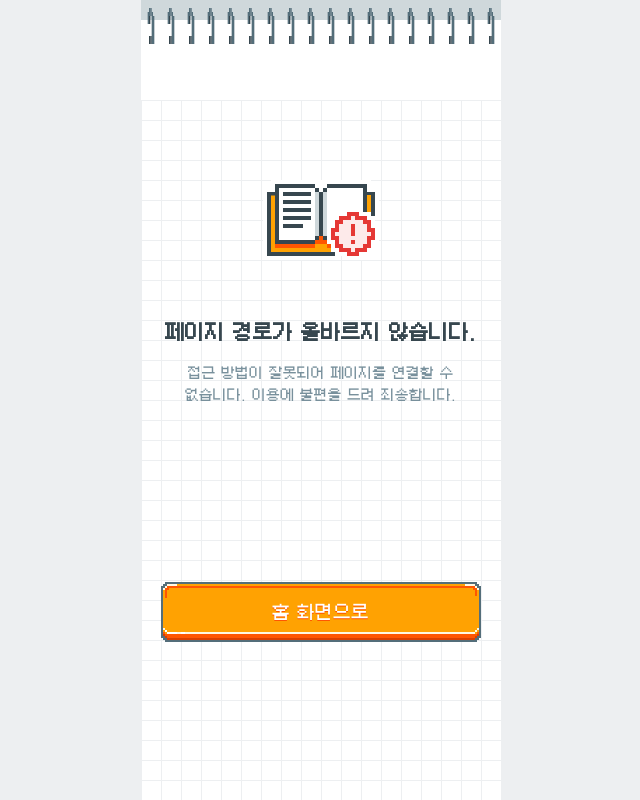
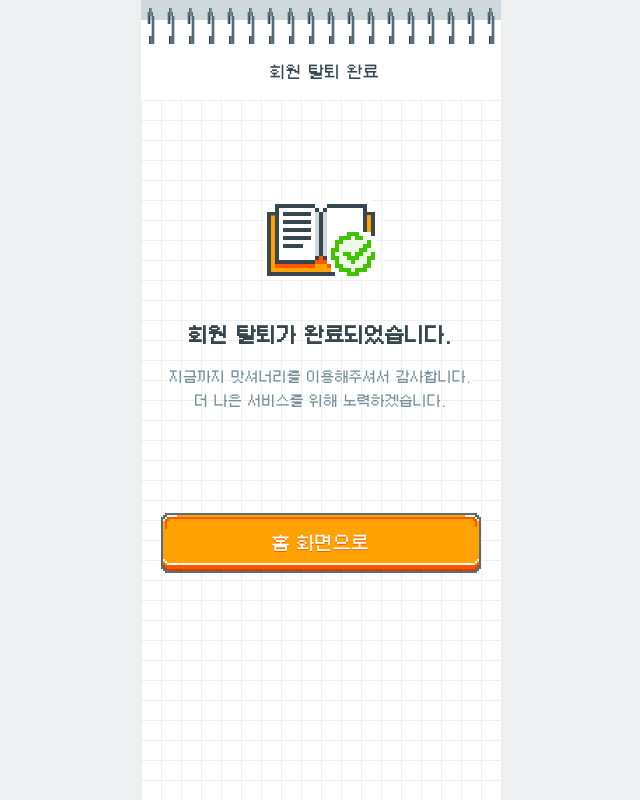
Before and after one commit to bside-4team/4team-client, a Next.js app: page /mypage/user/manage-info/exit/success in a window 1280 px wide. Before the commit this address had no page. Shown: the whole page, without its empty margins (319-959 px from the left). Built offline with nearby package versions, Linux system fonts and the light colour scheme.

Commit message:
feat: 회원 탈퇴 완료 페이지 추가

```diff
--- /dev/null
+++ b/src/app/mypage/user/manage-info/exit/success/page.tsx
@@ -0,0 +1,28 @@
+'use client';
+
+import * as S from '@/app/sign-up/components/complete/page.styled';
+import COMPLETE from '@/assets/logo/complete.svg';
+import MainButton from '@/components/Button/MainButton';
+import CHeader from '@/components/c-header';
+import { useRouter } from 'next/navigation';
+
+export default function MyPageUserExitSuccess() {
+  const { push } = useRouter();
+
+  return (
+    <>
+      <CHeader title="회원 탈퇴 완료" />
+
+      <S.Wrapper>
+        <COMPLETE />
+
+        <S.Title>회원 탈퇴가 완료되었습니다.</S.Title>
+        <S.SubTitle>
+          지금까지 맛셔너리를 이용해주셔서 감사합니다. <br />더 나은 서비스를 위해 노력하겠습니다.
+        </S.SubTitle>
+
+        <MainButton type="button" btnText="홈 화면으로" onClick={() => push('/')} />
+      </S.Wrapper>
+    </>
+  );
+}
```
